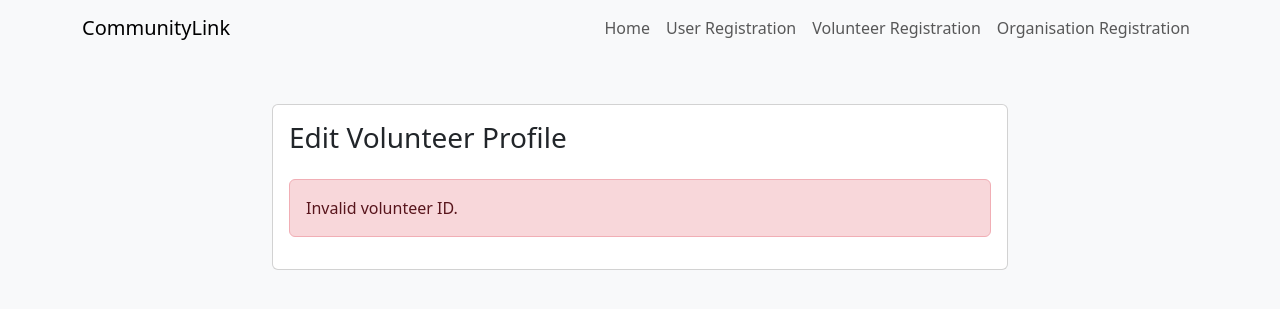
After one commit to JesterMug/community-link-web, a PHP site: page /public/volunteers/edit.php in a window 1280 px wide. The commit adds this page. Shown: the top 309 px of the page. Run offline with PHP 8.4, Linux system fonts and the light colour scheme.

Commit message:
Create edit volunteer page

```diff
--- a/classes/Volunteer.php
+++ b/classes/Volunteer.php
@@ -25,7 +25,20 @@ class Volunteer extends Model
 
     public function __construct(array $data = [])
     {
-        foreach ($data as $k => $v) if (property_exists($this, $k)) $this->$k = $v;
+        foreach ($data as $k => $v) {
+            if (property_exists($this, $k)) {
+                // Handle status conversion from string to enum
+                if ($k === 'status' && is_string($v)) {
+                    $this->status = match ($v) {
+                        'active' => VolunteerStatus::Active,
+                        'inactive' => VolunteerStatus::Inactive,
+                        default => VolunteerStatus::Inactive
+                    };
+                } else {
+                    $this->$k = $v;
+                }
+            }
+        }
     }
 
     public function save()
--- a/partials/navbar.php
+++ b/partials/navbar.php
@@ -22,7 +22,7 @@
 
                 <!-- Volunteer Registration -->
                 <li class="nav-item">
-                    <a class="nav-link" href="/Lab03_Group05/public/volunteers/register.php">Volunteer Registration</a>
+                    <a class="nav-link" href="/Lab03_Group05/public/volunteers/view.php">Volunteer Registration</a>
                 </li>
 
                 <!-- Organisation Registration -->
--- /dev/null
+++ b/public/volunteers/edit.php
@@ -0,0 +1,135 @@
+<?php
+require_once __DIR__ . '/../../classes/Volunteer.php';
+
+$errors = [];
+$success = null;
+$volunteer = null;
+
+// Get volunteer ID from URL
+$volunteerId = isset($_GET['id']) ? (int)$_GET['id'] : 0;
+if ($volunteerId) {
+    $volunteer = Volunteer::find($volunteerId);
+    if (!$volunteer) {
+        $errors[] = "Volunteer not found.";
+    }
+} else {
+    $errors[] = "Invalid volunteer ID.";
+}
+
+// Handle form submission
+if ($_SERVER['REQUEST_METHOD'] === 'POST' && $volunteer) {
+    $volunteer->full_name = trim($_POST['full_name'] ?? '');
+    $volunteer->email = trim($_POST['email'] ?? '');
+    $volunteer->phone = trim($_POST['phone'] ?? '');
+    $volunteer->skills = trim($_POST['skills'] ?? '') ?: null;
+    $volunteer->profile_picture = trim($_POST['profile_picture'] ?? '') ?: null;
+    $volunteer->status = $_POST['status'] === 'active' ? VolunteerStatus::Active : VolunteerStatus::Inactive;
+
+    // Validation
+    if (empty($volunteer->full_name)) {
+        $errors[] = "Full name is required.";
+    }
+    if (empty($volunteer->email)) {
+        $errors[] = "Email is required.";
+    } elseif (!filter_var($volunteer->email, FILTER_VALIDATE_EMAIL)) {
+        $errors[] = "Invalid email format.";
+    }
+    if (empty($volunteer->phone)) {
+        $errors[] = "Phone number is required.";
+    }
+
+    // Update if no errors
+    if (!$errors) {
+        if ($volunteer->update()) {
+            $success = "Volunteer updated successfully.";
+        } else {
+            $errors[] = "Error updating volunteer.";
+        }
+    }
+}
+?>
+
+<!doctype html>
+<html lang="en">
+<head>
+    <meta charset="utf-8">
+    <meta name="viewport" content="width=device-width, initial-scale=1">
+    <title>Edit Volunteer · CommunityLink</title>
+    <link href="https://cdn.jsdelivr.net/npm/bootstrap@5.3.3/dist/css/bootstrap.min.css" rel="stylesheet">
+</head>
+<body class="bg-light">
+
+<?php require_once __DIR__ . '/../../partials/navbar.php'; ?>
+
+<main class="container my-5">
+    <div class="row justify-content-center">
+        <div class="col-md-8">
+            <div class="card">
+                <div class="card-body">
+                    <h1 class="card-title h3 mb-4">Edit Volunteer Profile</h1>
+
+                    <?php if ($success): ?>
+                        <div class="alert alert-success"><?= htmlspecialchars($success) ?></div>
+                    <?php endif; ?>
+
+                    <?php if ($errors): ?>
+                        <div class="alert alert-danger">
+                            <?php foreach ($errors as $error): ?>
+                                <div><?= htmlspecialchars($error) ?></div>
+                            <?php endforeach; ?>
+                        </div>
+                    <?php endif; ?>
+
+                    <?php if ($volunteer): ?>
+                        <form method="post">
+                            <div class="mb-3">
+                                <label for="full_name" class="form-label">Full Name</label>
+                                <input type="text" class="form-control" id="full_name" name="full_name"
+                                       value="<?= htmlspecialchars($volunteer->full_name) ?>" required>
+                            </div>
+
+                            <div class="mb-3">
+                                <label for="email" class="form-label">Email</label>
+                                <input type="email" class="form-control" id="email" name="email"
+                                       value="<?= htmlspecialchars($volunteer->email) ?>" required>
+                            </div>
+
+                            <div class="mb-3">
+                                <label for="phone" class="form-label">Phone Number</label>
+                                <input type="text" class="form-control" id="phone" name="phone"
+                                       value="<?= htmlspecialchars($volunteer->phone) ?>" required>
+                            </div>
+
+                            <div class="mb-3">
+                                <label for="skills" class="form-label">Skills</label>
+                                <textarea class="form-control" id="skills" name="skills" rows="3"><?= htmlspecialchars($volunteer->skills ?? '') ?></textarea>
+                            </div>
+
+                            <div class="mb-3">
+                                <label for="profile_picture" class="form-label">Profile Picture URL</label>
+                                <input type="text" class="form-control" id="profile_picture" name="profile_picture"
+                                       value="<?= htmlspecialchars($volunteer->profile_picture ?? '') ?>">
+                            </div>
+
+                            <div class="mb-3">
+                                <label for="status" class="form-label">Status</label>
+                                <select class="form-select" id="status" name="status" required>
+                                    <option value="active" <?= $volunteer->status === VolunteerStatus::Active ? 'selected' : '' ?>>Active</option>
+                                    <option value="inactive" <?= $volunteer->status === VolunteerStatus::Inactive ? 'selected' : '' ?>>Inactive</option>
+                                </select>
+                            </div>
+
+                            <div class="d-flex gap-2">
+                                <button type="submit" class="btn btn-primary">Update Volunteer</button>
+                                <a href="index.php" class="btn btn-secondary">Cancel</a>
+                            </div>
+                        </form>
+                    <?php endif; ?>
+                </div>
+            </div>
+        </div>
+    </div>
+</main>
+
+</body>
+</html>
--- a/public/volunteers/view.php
+++ b/public/volunteers/view.php
@@ -73,6 +73,9 @@ $volunteers = Volunteer::all();
                             <td><?= htmlspecialchars($v['phone']) ?></td>
                             <td><?= htmlspecialchars($v['status']) ?></td>
                             <td>
+                                <a href="edit.php?id=<?= $v['volunteer_id'] ?>" class="btn btn-sm btn-secondary">
+                                    Edit
+                                </a>
                                 <a href="?delete=<?= $v['volunteer_id'] ?>"
                                    class="btn btn-sm btn-danger"
                                    onclick="return confirm('Delete this volunteer?')">
```
